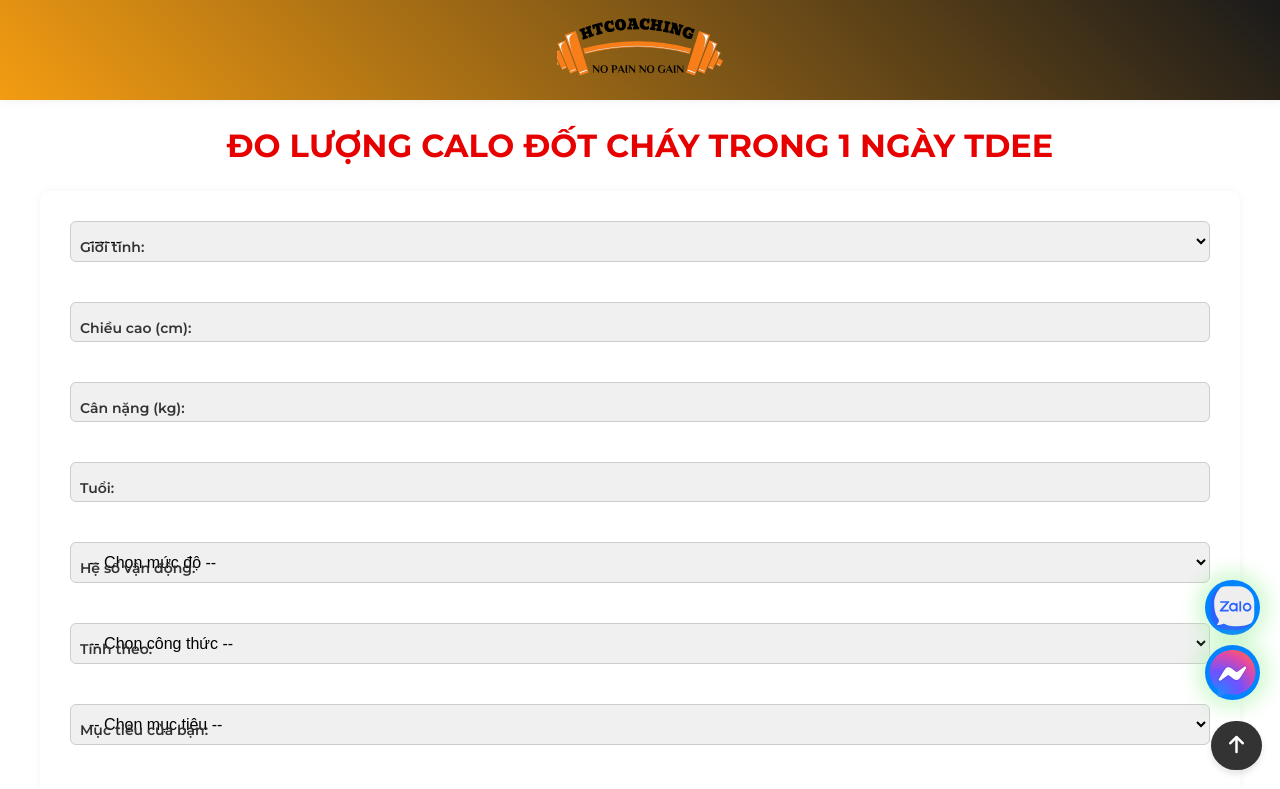
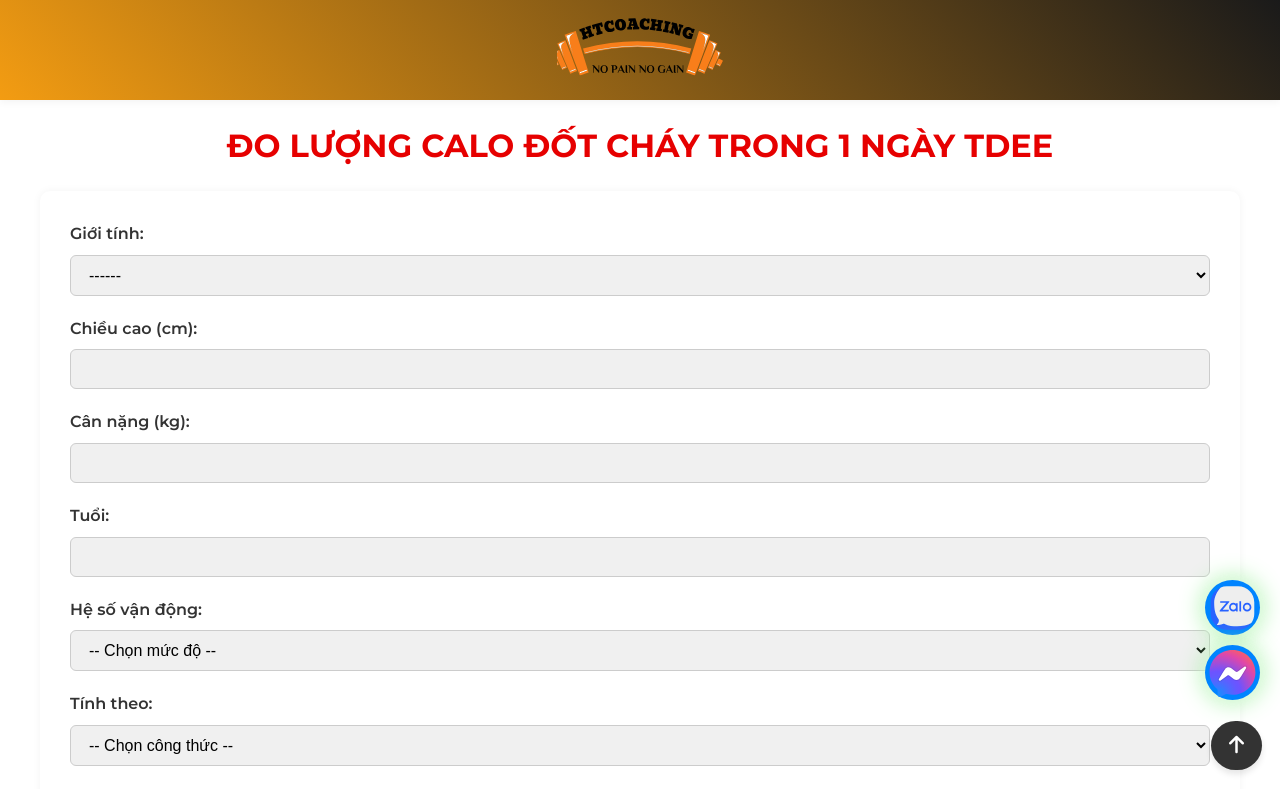
Before and after one commit to ThienAress/htcoaching, a React (Vite) app in the folder my-create-app/: page /tdee-calculator in a window 1280 px wide. Shown: the top 789 px of the page. Built offline with nearby package versions, Linux system fonts and the light colour scheme; no server answers.

Commit message:
fix bug contact

```diff
--- a/my-create-app/src/Pages/Login/Login.css
+++ b/my-create-app/src/Pages/Login/Login.css
@@ -78,20 +78,20 @@
   font-weight: 500;
 }
 
-.login-form {
+.login-container .login-form {
   transition: var(--transition);
 }
 
-.login-form.form-focused {
+.login-container .login-form.form-focused {
   transform: translateY(-5px);
 }
 
-.form-group {
+.login-container .form-group {
   position: relative;
   margin-bottom: 25px;
 }
 
-.form-group input {
+.login-container .form-group input {
   width: 100%;
   padding: 15px 10px 5px 10px;
   background: rgba(255, 255, 255, 0.05);
@@ -104,12 +104,12 @@
   border-radius: 4px;
 }
 
-.form-group input:focus {
+.login-container .form-group input:focus {
   background: rgba(255, 255, 255, 0.1);
   border-bottom-color: var(--primary-color);
 }
 
-.form-group label {
+.login-container .form-group label {
   position: absolute;
   top: 15px;
   left: 5px;
@@ -121,8 +121,8 @@
   border-radius: 4px;
 }
 
-.form-group input:focus + label,
-.form-group input:not(:placeholder-shown) + label {
+.login-container .form-group input:focus + label,
+.login-container .form-group input:not(:placeholder-shown) + label {
   top: -10px;
   left: 10px;
   font-size: 0.75rem;
@@ -132,7 +132,7 @@
   z-index: 2;
 }
 
-.input-border {
+.login-container .input-border {
   position: absolute;
   bottom: 0;
   left: 0;
@@ -143,7 +143,7 @@
   z-index: 1;
 }
 
-.form-group input:focus ~ .input-border {
+.login-container .form-group input:focus ~ .input-border {
   width: 100%;
 }
 
--- a/my-create-app/src/Pages/SignUp/SignUp.css
+++ b/my-create-app/src/Pages/SignUp/SignUp.css
@@ -1,5 +1,4 @@
-/* Layout */
-.signup-fullscreen {
+Layout .signup-fullscreen {
   position: relative;
   width: 100vw;
   height: 100vh;
@@ -81,20 +80,20 @@
 }
 
 /* Form */
-.signup-form {
+.signup-container .signup-form {
   transition: var(--transition);
 }
 
-.signup-form.form-focused {
+.signup-container .signup-form.form-focused {
   transform: translateY(-5px);
 }
 
-.form-group {
+.signup-container .form-group {
   position: relative;
   margin-bottom: 20px;
 }
 
-.form-group input {
+.signup-container .form-group input {
   width: 100%;
   padding: 15px 10px 5px 10px;
   background: rgba(255, 255, 255, 0.05);
@@ -107,12 +106,12 @@
   border-radius: 4px;
 }
 
-.form-group input:focus {
+.signup-container .form-group input:focus {
   background: rgba(255, 255, 255, 0.1);
   border-bottom-color: var(--primary-color);
 }
 
-.form-group label {
+.signup-container .form-group label {
   position: absolute;
   top: 15px;
   left: 5px;
@@ -124,8 +123,8 @@
   border-radius: 4px;
 }
 
-.form-group input:focus + label,
-.form-group input:not(:placeholder-shown) + label {
+.signup-container .form-group input:focus + label,
+.signup-container .form-group input:not(:placeholder-shown) + label {
   top: -10px;
   left: 10px;
   font-size: 0.75rem;
@@ -135,7 +134,7 @@
   z-index: 2;
 }
 
-.input-border {
+.signup-container .input-border {
   position: absolute;
   bottom: 0;
   left: 0;
@@ -146,7 +145,7 @@
   z-index: 1;
 }
 
-.form-group input:focus ~ .input-border {
+.signup-container .form-group input:focus ~ .input-border {
   width: 100%;
 }
 
@@ -311,15 +310,3 @@
 .btn-signup:hover {
   animation: pulse 1s infinite;
 }
-
-/* Responsive */
-@media (max-width: 768px) {
-  .signup-container {
-    margin: 20px;
-    padding: 30px;
-  }
-
-  .signup-header h2 {
-    font-size: 1.5rem;
-  }
-}
--- a/my-create-app/src/components/Contact/Contact.jsx
+++ b/my-create-app/src/components/Contact/Contact.jsx
@@ -46,7 +46,7 @@ function Contact() {
     if (!formData.name || formData.name.trim().length < 8) {
       newErrors.name = "Họ tên phải có ít nhất 8 ký tự";
     }
-    if (!formData.email.match(/^[\w.+\-]+@gmail\.com$/)) {
+    if (!formData.email.match(/^[\w.+-]+@gmail\.com$/)) {
       newErrors.email = "Email phải đúng định dạng @gmail.com";
     }
     if (!formData.phone.match(/^\d{10}$/)) {
```
